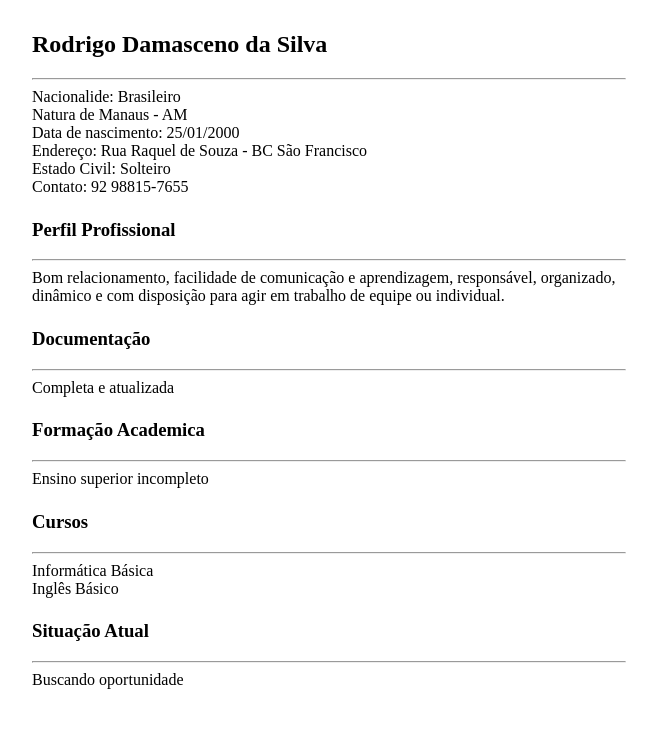
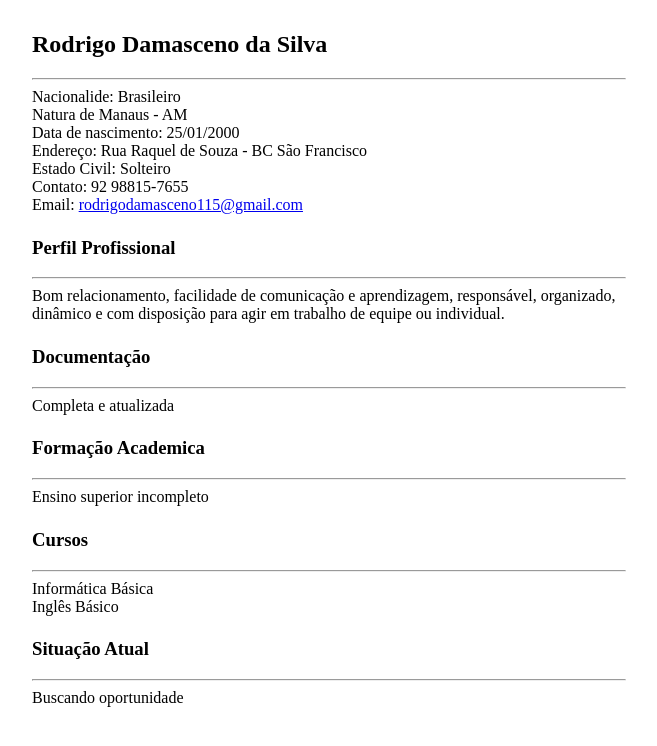
Before and after one commit to KinoDerToten/Curriculo, a plain HTML site: page index.html in a window 1280 px wide. Shown: the whole page, without its empty margins (311-968 px from the left). Drawn offline with Linux system fonts and the light colour scheme.

Commit message:
inseri o email

```diff
--- a/index.html
+++ b/index.html
@@ -17,6 +17,7 @@
 				Endereço: Rua Raquel de Souza - BC São Francisco<br>
 				Estado Civil: Solteiro<br>
 				Contato: 92 98815-7655<br>
+				Email: <a href="https://gmail.com">rodrigodamasceno115@gmail.com</a>
 				</td>
 			</tr>
 			<tr>
```
